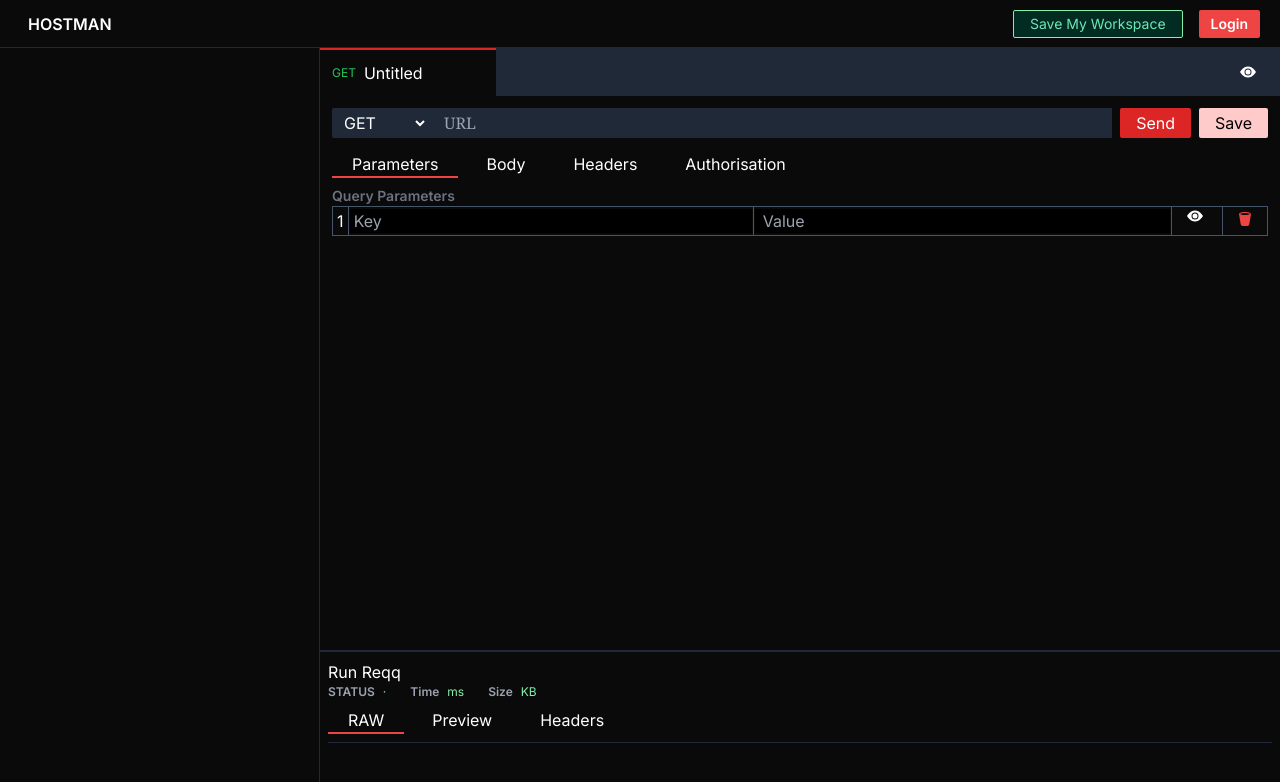
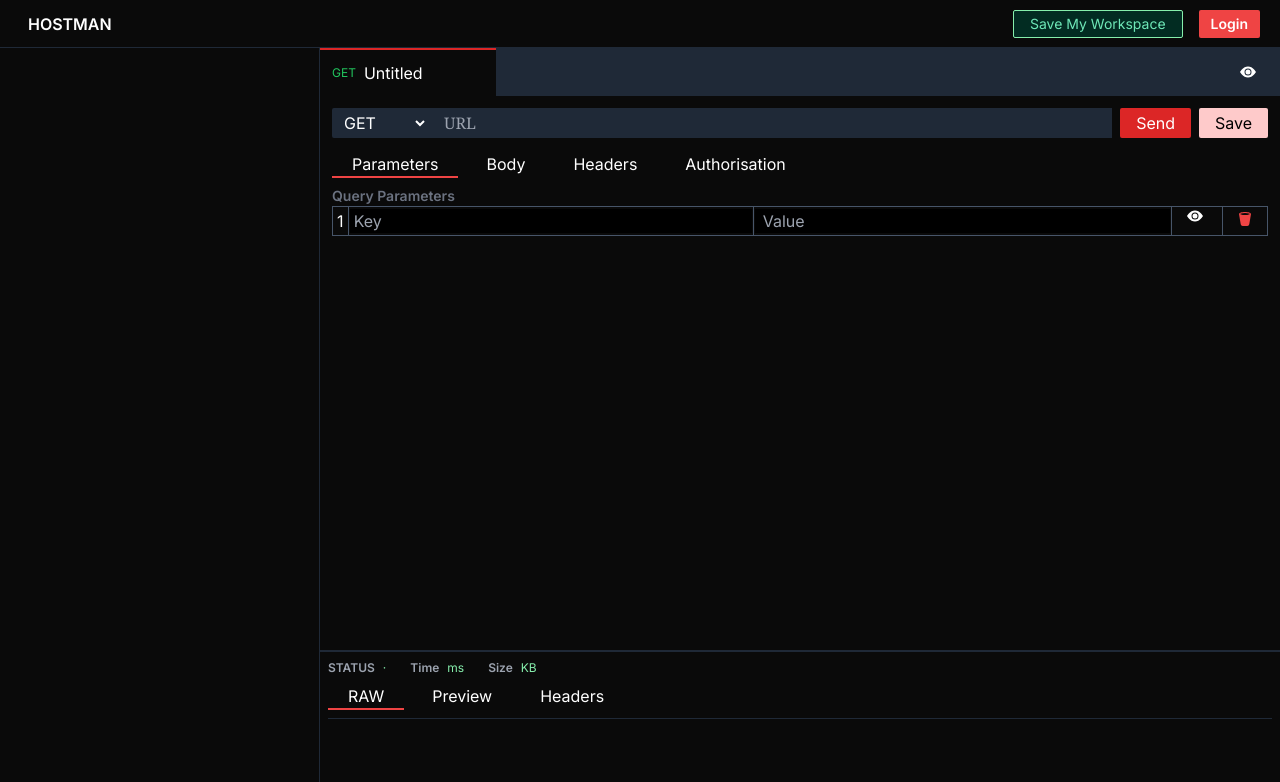
Before and after one commit to Dhananjay-JSR/HostMan, a Next.js app: page / in a window 1280 px wide. Shown: the top 782 px of the page. Built offline with nearby package versions, Linux system fonts and the light colour scheme.

Commit message:
Scroll Now Respect Div Height

```diff
--- a/components/MainScreen/Windows/response-window/ResponseDrawer.tsx
+++ b/components/MainScreen/Windows/response-window/ResponseDrawer.tsx
@@ -134,7 +134,9 @@
           // Start Capturing When Button is Down
           setIsDown((prev) => true);
     }}></div>
-    <div className="p-2 h-40">
+    <div style={{
+        height:`calc(160px +  ${finalMouseDirection.mouseDistance}px)`
+    }} className="p-2 overflow-y-auto">
 
     {children}
     </div>
--- a/components/MainScreen/Windows/response-window/ResponseView.tsx
+++ b/components/MainScreen/Windows/response-window/ResponseView.tsx
@@ -16,7 +16,7 @@
   const [isLoading, setLoading] = useState(false);
   return (
     <>
-      <button
+      {/* <button
         onClick={async () => {
           setLoading(true);
           let Data = await axios.post("http://localhost:3000/api", {
@@ -29,7 +29,7 @@
         }}
       >
         Run Reqq
-      </button>
+      </button> */}
       <>
         {isLoading ? (
           <div className="h-full w-full flex justify-center items-center">
@@ -135,7 +135,7 @@
               >
                 <iframe
                   sandbox=""
-                  frameborder="0"
+                //   frameborder={0}
                   className="w-full bg-white"
                   srcDoc={responseData?.data.responsePayload}
                 ></iframe>
```
